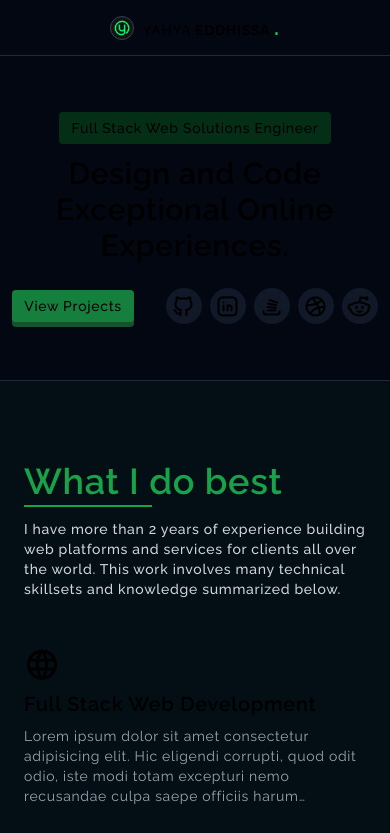
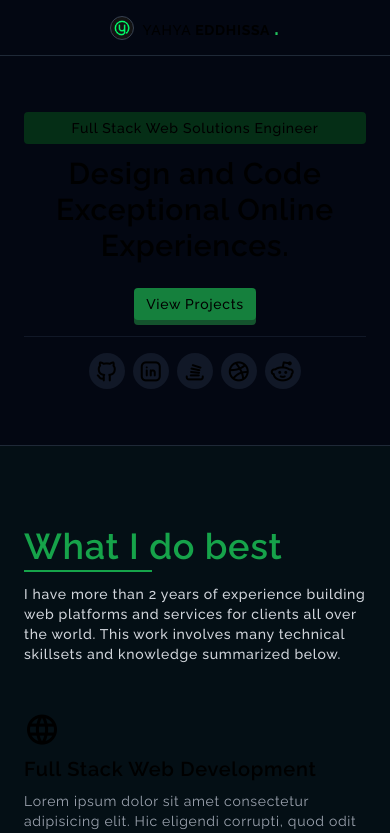
Before and after one commit to yahyaeddhissa/yahyaeddhissa.vercel.app, a Next.js app: page / in a window 390 px wide. Shown: the top 833 px of the page. Built offline with nearby package versions, Linux system fonts and the light colour scheme.

Commit message:
Hero section is now fully responsive

```diff
--- a/src/app/page.tsx
+++ b/src/app/page.tsx
@@ -38,7 +38,7 @@ export default function Home() {
           </nav>
         </header>
         <div className="lg:w-2/3 md:w-3/4 md:px-24 px-6 md:py-20 py-14 text-center md:text-start">
-          <h2 className="px-3 py-1.5 bg-green-950 rounded inline-block mb-3">
+          <h2 className="px-3 py-1.5 w-full md:w-auto bg-green-950 rounded inline-block mb-3">
             Full Stack Web Solutions Engineer
           </h2>
           <h1 className="md:text-5xl text-3xl font-semibold mb-6">
@@ -52,11 +52,11 @@ export default function Home() {
             good User Experience. I also share what I know on my personal blog
             and contribute to open-source projects.
           </p>
-          <div className="flex md:gap-6 gap-4 items-center justify-center md:justify-normal">
+          <div className="flex flex-col md:flex-row md:gap-6 gap-4 items-center justify-center md:justify-normal">
             <div className="flex-none">
               <Button>View Projects</Button>
             </div>
-            <div className="h-0 w-20 border-t border-gray-500" />
+            <div className="h-0 md:w-20 w-full border-t md:border-gray-500 border-gray-900" />
             <nav className="flex md:gap-3 gap-2">
               <SocialLink icon="brand-github" />
               <SocialLink icon="brand-linkedin" />
```
